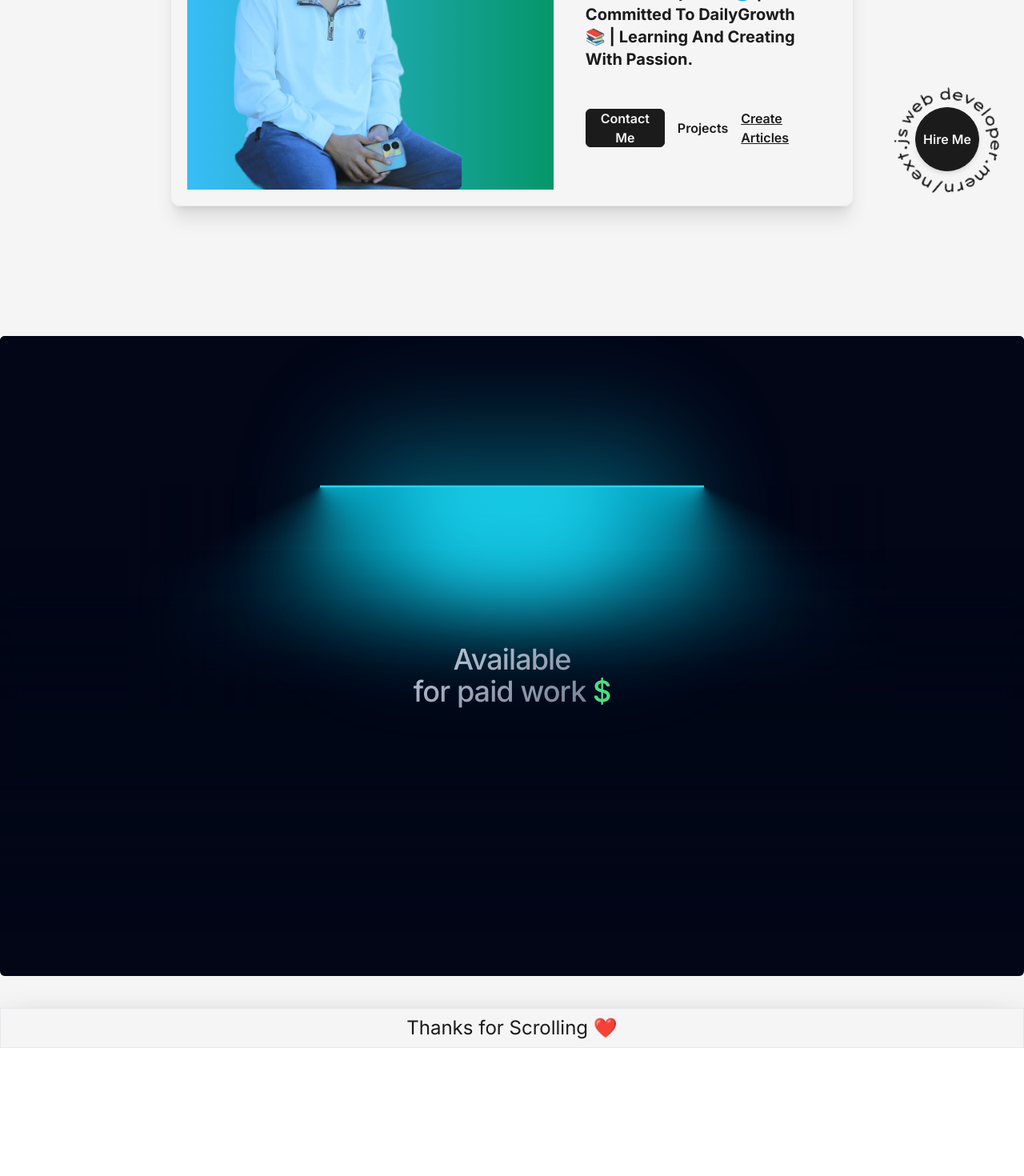
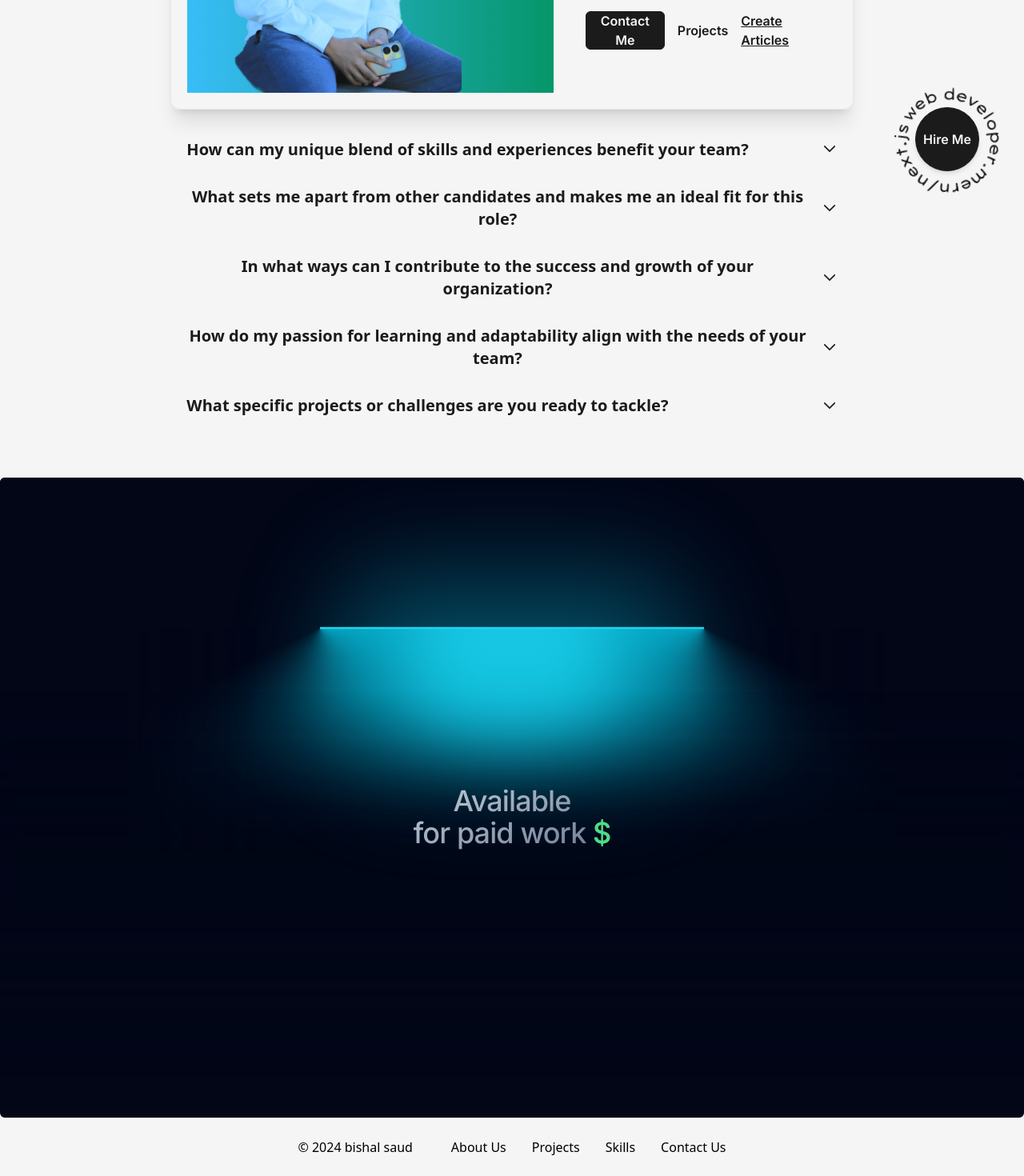
Before and after one commit to Bishal-Saud/portfolio2.0, a Next.js app: page / in a window 1280 px wide. Shown: the part 530-2000 px from the top of the page at 80% size. Before the commit the page ends 1840 px from the top, so only its background shows below. Built offline with nearby package versions, Linux system fonts and the light colour scheme.

Commit message:
faq added

```diff
--- a/src/Components/Footer.js
+++ b/src/Components/Footer.js
@@ -1,8 +1,55 @@
 "use client";
+import { Typography } from "@material-tailwind/react";
+
 export default function Footer() {
+  const date = new Date().getFullYear();
   return (
-    <footer className="border p-2  flex items-center justify-center shadow-dark shadow-2xl h-full mt-10 dark:text-light text-dark bg-light dark:bg-dark">
-      <span className="text-2xl">Thanks for Scrolling ❤️</span>
+    <footer className="flex w-full flex-row flex-wrap items-center justify-center gap-y-6 gap-x-12 border-t border-blue-gray-50 py-6 text-center md:justify-between">
+      <Typography color="blue-gray" className="font-normal">
+        &copy; {date} bishal saud
+      </Typography>
+      <ul className="flex flex-wrap items-center gap-y-2 gap-x-8">
+        <li>
+          <Typography
+            as="a"
+            href="/aabout"
+            color="blue-gray"
+            className="font-normal transition-colors hover:text-blue-500 focus:text-blue-500"
+          >
+            About Us
+          </Typography>
+        </li>
+        <li>
+          <Typography
+            as="a"
+            href="/projects"
+            color="blue-gray"
+            className="font-normal transition-colors hover:text-blue-500 focus:text-blue-500"
+          >
+            Projects
+          </Typography>
+        </li>
+        <li>
+          <Typography
+            as="a"
+            href="/skills"
+            color="blue-gray"
+            className="font-normal transition-colors hover:text-blue-500 focus:text-blue-500"
+          >
+            Skills
+          </Typography>
+        </li>
+        <li>
+          <Typography
+            as="a"
+            href="/contact"
+            color="blue-gray"
+            className="font-normal transition-colors hover:text-blue-500 focus:text-blue-500"
+          >
+            Contact Us
+          </Typography>
+        </li>
+      </ul>
     </footer>
   );
 }
--- a/src/Components/Navbar.js
+++ b/src/Components/Navbar.js
@@ -155,7 +155,6 @@ export default function Navbar() {
       <div className="lg:hidden">
         <nav>
           <NavLink href="/" title="Home" className="mx-4" />
-          <NavLink href="/about" title="About" className="mx-4" />
           <NavLink href="/projects" title="Projects" className="mx-4" />
           <NavLink href="/contact" title="Contact" className="mx-4" />
           <NavLink href="/articles" title="Articles" className="mx-4" />
@@ -177,12 +176,7 @@ export default function Navbar() {
                 title="Home"
                 className=""
               />
-              <CustomMobileLink
-                toggle={handleChange}
-                href="/about"
-                title="About"
-                className=""
-              />
+
               <CustomMobileLink
                 toggle={handleChange}
                 href="/projects"
--- /dev/null
+++ b/src/Components/ui/faq.js
@@ -0,0 +1,97 @@
+import React from "react";
+import {
+  Accordion,
+  AccordionHeader,
+  AccordionBody,
+} from "@material-tailwind/react";
+
+function Icon({ id, open }) {
+  return (
+    <svg
+      xmlns="http://www.w3.org/2000/svg"
+      fill="none"
+      viewBox="0 0 24 24"
+      strokeWidth={2}
+      stroke="currentColor"
+      className={`${
+        id === open ? "rotate-180" : ""
+      } h-5 w-5 transition-transform`}
+    >
+      <path
+        strokeLinecap="round"
+        strokeLinejoin="round"
+        d="M19.5 8.25l-7.5 7.5-7.5-7.5"
+      />
+    </svg>
+  );
+}
+
+export default function Faq() {
+  const [open, setOpen] = React.useState(0);
+
+  const handleOpen = (value) => setOpen(open === value ? 0 : value);
+
+  return (
+    <>
+      <Accordion open={open === 1} icon={<Icon id={1} open={open} />}>
+        <AccordionHeader onClick={() => handleOpen(1)}>
+          How can my unique blend of skills and experiences benefit your team?
+        </AccordionHeader>
+        <AccordionBody>
+          My diverse skills, coupled with a passion for learning and innovation,
+          enable me to bring fresh perspectives and valuable insights to your
+          projects. I'm eager to contribute to your team's success by leveraging
+          my unique blend of experiences and skills.
+        </AccordionBody>
+      </Accordion>
+      <Accordion open={open === 2} icon={<Icon id={2} open={open} />}>
+        <AccordionHeader onClick={() => handleOpen(2)}>
+          What sets me apart from other candidates and makes me an ideal fit for
+          this role?
+        </AccordionHeader>
+        <AccordionBody>
+          What distinguishes me is not just my technical expertise but also my
+          commitment to continuous improvement and adaptability. I possess
+          strong problem-solving skills and a collaborative mindset, making me
+          an ideal candidate to tackle your team's challenges effectively.
+        </AccordionBody>
+      </Accordion>
+      <Accordion open={open === 3} icon={<Icon id={3} open={open} />}>
+        <AccordionHeader onClick={() => handleOpen(3)}>
+          In what ways can I contribute to the success and growth of your
+          organization?
+        </AccordionHeader>
+        <AccordionBody>
+          I'm dedicated to contributing to your organization's success by
+          leveraging my skills to enhance projects, tackle new challenges, and
+          collaborate effectively with team members. My goal is to drive
+          innovation and make a positive impact on your organization's growth
+          trajectory.
+        </AccordionBody>
+      </Accordion>
+      <Accordion open={open === 4} icon={<Icon id={4} open={open} />}>
+        <AccordionHeader onClick={() => handleOpen(4)}>
+          How do my passion for learning and adaptability align with the needs
+          of your team?
+        </AccordionHeader>
+        <AccordionBody>
+          My passion for learning and adaptability make me well-suited to thrive
+          in dynamic environments. I actively seek out opportunities for growth
+          and stay updated with industry trends, ensuring that I can bring fresh
+          insights and value to your team's projects.
+        </AccordionBody>
+      </Accordion>
+      <Accordion open={open === 5} icon={<Icon id={5} open={open} />}>
+        <AccordionHeader onClick={() => handleOpen(5)}>
+          What specific projects or challenges are you ready to tackle?
+        </AccordionHeader>
+        <AccordionBody>
+          I'm eager to take on optimization tasks, implement new features, and
+          resolve technical issues aligned with my skills and interests. With
+          dedication and expertise, I'm prepared to contribute my best efforts
+          towards achieving your organization's objectives.
+        </AccordionBody>
+      </Accordion>
+    </>
+  );
+}
--- a/src/app/about/page.js
+++ /dev/null
@@ -1,54 +0,0 @@
-"use client";
-import AnimatedText from "@/Components/AnimatedText";
-import { TextGenerateEffect } from "@/Components/Text-generate";
-import Head from "next/head";
-import { TypewriterEffectSmooth } from "../../Components/ui/typewriter-effect";
-
-export default function Page() {
-  return (
-    <>
-      <Head>
-        <title>Bishal \ About Page</title>
-        <meta name="about page" content="any description" />
-      </Head>
-
-      <main className="w-full min-h-screen pt-10 flex flex-col  items-center text-dark dark:text-light">
-        <div className="flex items-center flex-col justify-center w-2/3 ">
-          <AnimatedText
-            className=" pb-5 !text-6xl lg:!text-4xl"
-            text=" About Me"
-          />
-          <TextGenerateEffect
-            className=" pb-5 !text-lg !font-medium"
-            words=" Hello there! I'm Bishal Saud, a passionate web development enthusiast hailing from the beautiful land of Nepal.
-        My journey in the world of coding is not just a profession; it's a perpetual adventure. Each day, I dedicate
-        myself to continuous growth, embracing the challenges and triumphs that come with being a developer."
-          />
-        </div>
-        <div className="w-2/3 lg:flex-col  flex justify-between border border-r-8 border-b-8  rounded-3xl  border-[#35374B] lg:px-10 md:px-2 dark:border-light">
-          <div className=" 2xl:w-1/2 xl:w-full p-4 justify-center flex items-center flex-col  border-r-4 rounded-full border-[#35374B] dark:border-light">
-            <h2 className="2xl:py-5 lg:py-2 text-[#FF3EA5]">{"<CODE/>"}</h2>
-            <p className="  2xl:px-5 lg:px-2 lg:text-sm sm:text-[10px] ">
-              Coding, on the other hand, is the implementation of the design
-              through programming languages. It transforms conceptualized
-              designs into functional software or websites. Skilled coding
-              requires logical thinking, problem-solving, and attention to
-              detail. The code serves as the backbone, bringing the design to
-              life and enabling the intended functionality.
-            </p>
-          </div>
-          <div className="2xl:w-1/2 xl:w-full border-l-4 rounded-full border-[#35374B] p-4 flex justify-center items-center flex-col dark:border-light ">
-            <h2 className="2xl:py-5 lg:py-2 text-[#54c1cb]"> {"<DESIGN/>"}</h2>
-            <p className=" 2xl:px-5 lg:px-2 lg:text-sm sm:text-[10px] ">
-              Designing involves creating a blueprint for a product or system,
-              considering aesthetics, functionality, and user experience. It
-              encompasses ideation, wireframing, prototyping, and user testing
-              to ensure a seamless and visually appealing outcome. Effective
-              design communicates ideas and solves problems.
-            </p>
-          </div>
-        </div>
-      </main>
-    </>
-  );
-}
--- a/src/app/page.js
+++ b/src/app/page.js
@@ -6,6 +6,7 @@ import { TypewriterEffectSmooth } from "../Components/ui/typewriter-effect";
 import AnimatedText from "../Components/AnimatedText";
 import HomeContainer from "../Components/homecontainer";
 import { LampDemo } from "@/Components/ui/lamp";
+import Faq from "@/Components/ui/faq";
 
 export default function Home() {
   const words = [
@@ -60,7 +61,7 @@ export default function Home() {
                 Projects
               </Link>
               <Link
-                className="font-semibold sm:text-sm  transition-all ease-in-out duration-300 underline"
+                className="font-semibold sm:text-sm  transition-all ease-in-out duration-300 underline sm:hidden "
                 href="/articles"
               >
                 Create Articles
@@ -68,6 +69,9 @@ export default function Home() {
             </div>
           </div>
         </div>
+        <div className="w-2/3 h-full p-5 md:w-full">
+          <Faq />
+        </div>
       </main>
       <LampDemo />
     </>
--- a/src/untill/frontEnd_Url.js
+++ b/src/untill/frontEnd_Url.js
@@ -1,2 +1,2 @@
-export const FRONTEND_URL = "https://bishalsaud.vercel.app/";
-// export const FRONTEND_URL = "http://localhost:3000/";
+// export const FRONTEND_URL = "https://bishalsaud.vercel.app/";
+export const FRONTEND_URL = "http://localhost:3000/";
```
